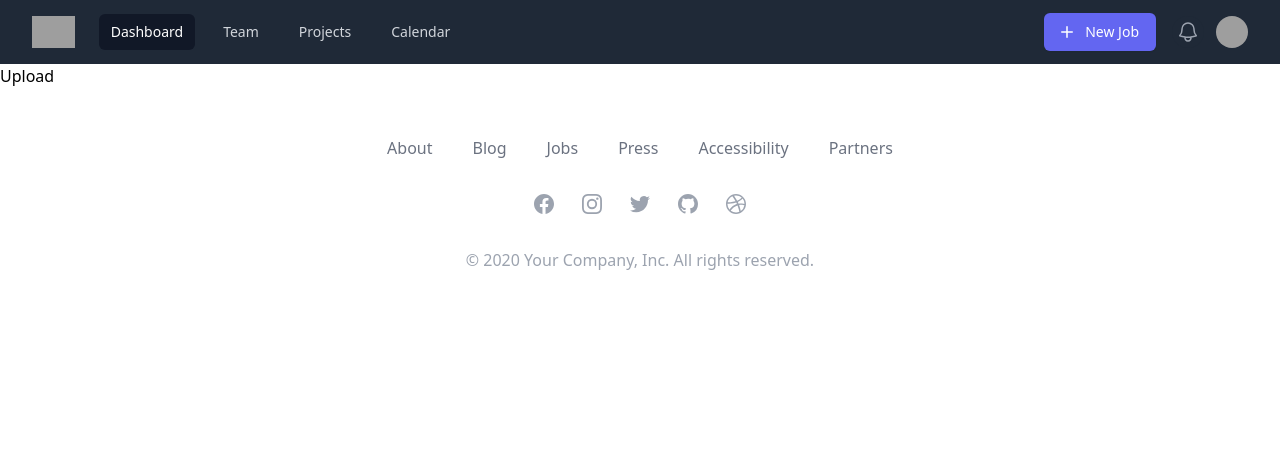
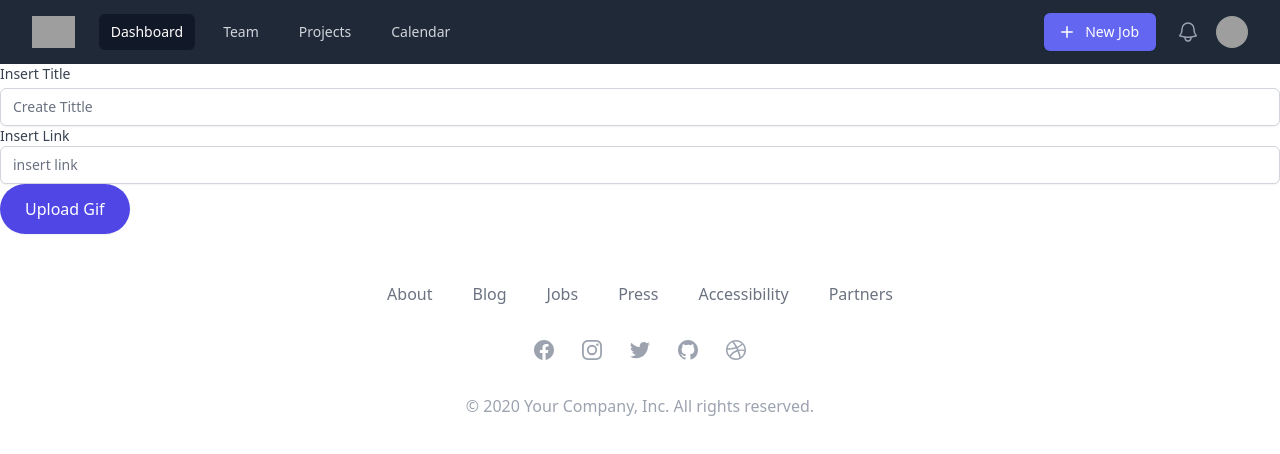
Before and after one commit to marcelbbarreiro/Giphy, a React (Create React App) app in the folder team/: page /upload in a window 1280 px wide. Shown: the top 454 px of the page. Built offline with nearby package versions, Linux system fonts and the light colour scheme; grey boxes are pictures that could not be loaded.

Commit message:
Delete & Upload

```diff
--- a/team/package.json
+++ b/team/package.json
@@ -11,6 +11,7 @@
     "firebase": "^9.13.0",
     "react": "^18.2.0",
     "react-dom": "^18.2.0",
+    "react-hot-toast": "^2.4.0",
     "react-router": "^6.4.3",
     "react-router-dom": "^6.4.3",
     "react-scripts": "5.0.1",
--- a/team/src/Views/Pages/Home.jsx
+++ b/team/src/Views/Pages/Home.jsx
@@ -2,6 +2,7 @@ import React, {useEffect, useState} from "react";
 import '../../styles/style.css';
 import { MagnifyingGlassIcon, UsersIcon } from '@heroicons/react/20/solid'
 import useFirestore from "../../hooks/useFirestore";
+import toast,{ Toaster } from 'react-hot-toast';
 
 
 
@@ -9,7 +10,7 @@ import useFirestore from "../../hooks/useFirestore";
 
 function Home() {
 const [searchTerm, setSearchTerm] = useState("");
-const {getGifsData} = useFirestore();
+const {getGifsData,deleteGifData} = useFirestore();
 const [memeData, setmemeData] = useState([]);
 
 useEffect (() => {
@@ -17,6 +18,16 @@ useEffect (() => {
     setmemeData (data);
     })
 },[])
+
+const deleteGif = (src,title) => {
+  deleteGifData("marcelbarreiro@gmail.com", title, src)
+  setTimeout(()=>{
+    getGifsData('marcelbarreiro@gmail.com').then((data) => {
+      setmemeData (data);
+    })
+    toast.success("Meme deleted succesfully")
+  },1000)
+}
 
   return (
 
@@ -66,12 +77,13 @@ useEffect (() => {
             //       return val;
             //     }
             //   })
-              memeData.map((val) => {
+              memeData.map((val,index) => {
                 return(
-                  <div className="template" key={val.id}>
+                  <div className="template" key={index}>
                       <img src={val.src} alt="" />
                       <h3>{val.title}</h3>
                       {/* <p className="price">${val.price}</p> */}
+                      <button onClick={()=>deleteGif(val.src,val.title)}>Delete</button>
                   </div>
                 )
               })
@@ -85,7 +97,7 @@ useEffect (() => {
 
 
 
-
+    <Toaster position="top-center" reverseOrder={false} />
     </div>
   )
 }
--- a/team/src/Views/Pages/Upload.jsx
+++ b/team/src/Views/Pages/Upload.jsx
@@ -1,8 +1,65 @@
-import React from 'react'
+import React,{useState} from 'react'
+import useFirestore from '../../hooks/useFirestore';
+import toast,{ Toaster } from 'react-hot-toast';
 
 const Upload = () => {
+const {addGifData}= useFirestore()
+const [linkData, setLinkData] = useState("");
+const [tittleData, setiTtleData] = useState("");
+
+
+const handleUpload = ()=> {
+  addGifData("marcelbarreiro@gmail.com",tittleData,linkData)
+  setLinkData("")
+  setiTtleData("")
+  toast.success("Link Upload")
+}
+
   return (
-    <div>Upload</div>
+    <div>
+            <div>
+      <label htmlFor="email" className="block text-sm font-medium text-gray-700">
+        Insert Title
+      </label>
+      <div className="mt-1">
+        <input
+        onChange = {(e)=> setiTtleData(e.target.value)}
+          type="email"
+          name="email"
+          id="email"
+          className="block w-full rounded-md border-gray-300 shadow-sm focus:border-indigo-500 focus:ring-indigo-500 sm:text-sm"
+          placeholder="Create Tittle"
+          value={tittleData}
+        />
+         <label htmlFor="email" className="block text-sm font-medium text-gray-700">
+        Insert Link
+      </label>
+        <input
+         onChange = {(e)=> setLinkData(e.target.value)}
+          type="text"
+          name="tittle"
+          id="tittle"
+          className="block w-full rounded-md border-gray-300 shadow-sm focus:border-indigo-500 focus:ring-indigo-500 sm:text-sm"
+          placeholder="insert link"
+          value={linkData}
+        />
+      </div>
+    </div>
+
+      <button
+      onClick={handleUpload}
+        type="button"
+        className="inline-flex items-center px-6 py-3 border border-transparent text-base font-medium rounded-full shadow-sm text-white bg-indigo-600 hover:bg-indigo-700 focus:outline-none focus:ring-2 focus:ring-offset-2 focus:ring-indigo-500"
+      >
+        Upload Gif
+      </button>
+      <Toaster position="top-center" reverseOrder={false} />
+
+    </div>
+
+
+
+
   )
 }
 
```
Also changed, not shown: 1 other file (tests, documents, lock files or other folders).
